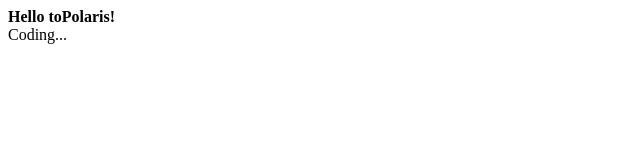
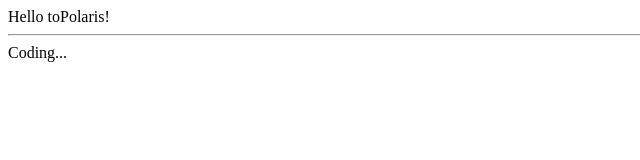
Before and after one commit to toPolaris/toPolaris.github.io, a plain HTML site: page index.html in a window 1280 px wide. Shown: the whole page, without its empty margins (0-640 px from the left). Drawn offline with Linux system fonts and the light colour scheme.

Commit message:
Update index.html

```diff
--- a/index.html
+++ b/index.html
@@ -1,3 +1,4 @@
-<b>Hello toPolaris!</b>
+Hello toPolaris!
 <br>
+<hr>
 Coding...
```
